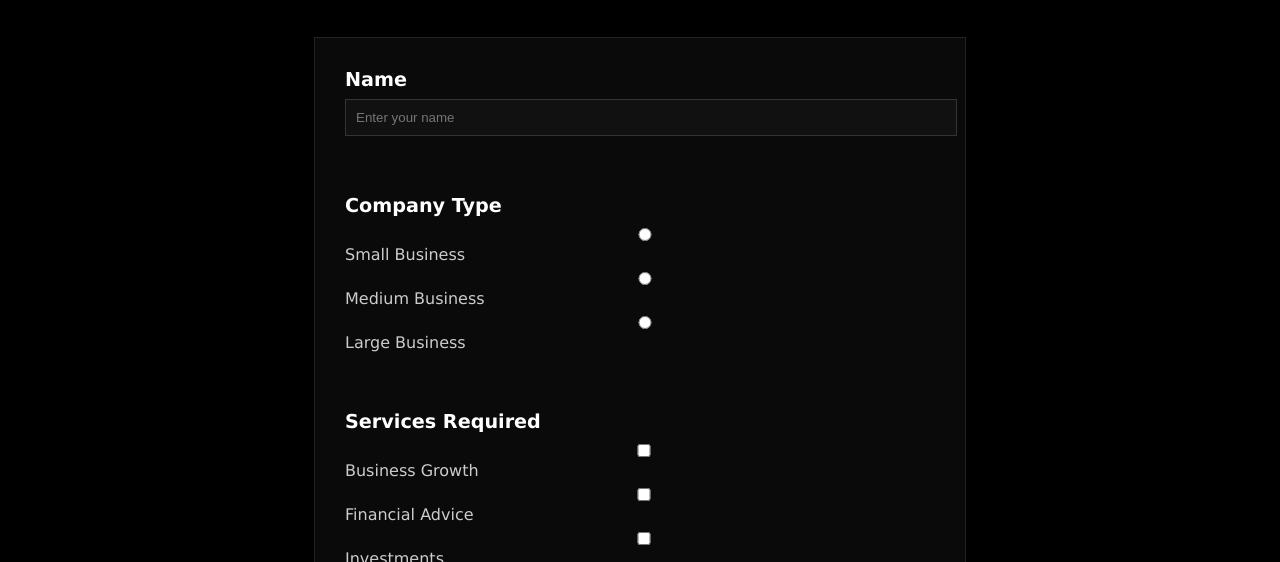
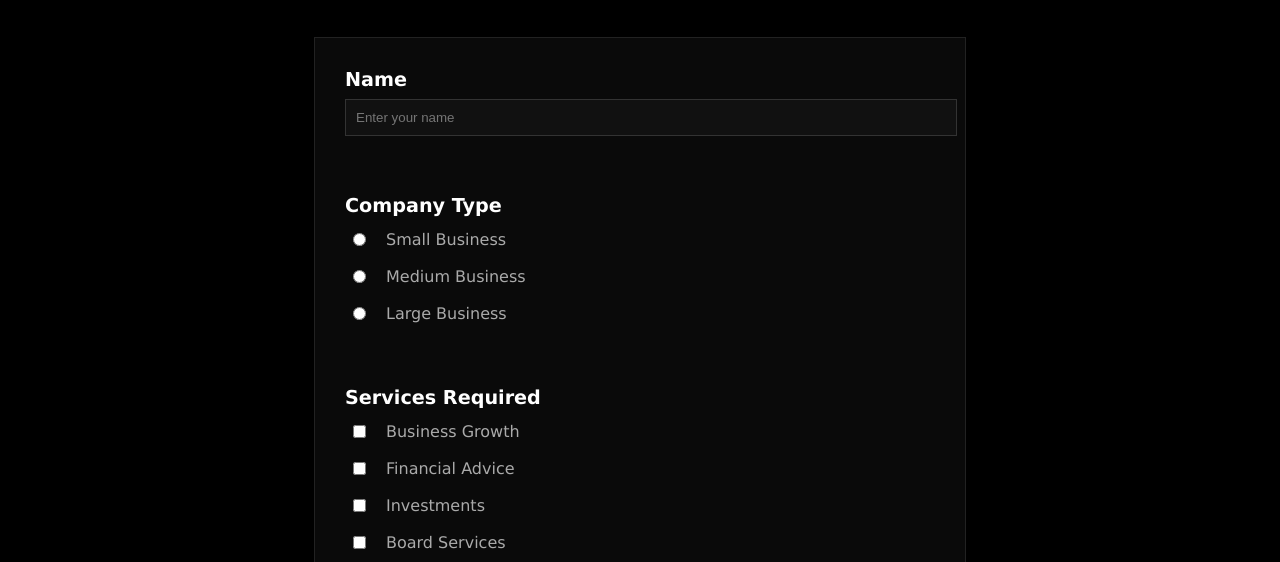
Before and after one commit to AashikaVinod/Axis---Business-Consulting-Website, a plain HTML site: page contact.html in a window 1280 px wide. Shown: the part 238-800 px from the top of the page. Drawn offline with Linux system fonts and the light colour scheme.

Commit message:
Update style.css

```diff
--- a/css/style.css
+++ b/css/style.css
@@ -245,20 +245,35 @@ label {
 }
 
 input, textarea {
-    width: 100%;
     padding: 10px;
     background: #111;
     border: 1px solid #333;
     color: white;
 }
 
+input[type="text"],
+input[type="email"],
+textarea {
+    width: 100%;
+}
+
 .options {
     margin-top: 5px;
 }
 
+.options p {
+    color: #ccc;
+}
+
 .options label {
-    margin-bottom: 5px;
-    color: #ccc;
+    display: flex;
+    align-items: center;
+}
+
+.options input {
+    width: auto;
+    margin: 8px;
+    margin-right: 20px;
 }
 
 .form-actions {
```
